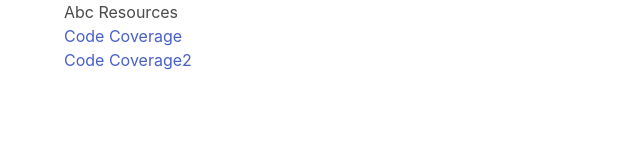
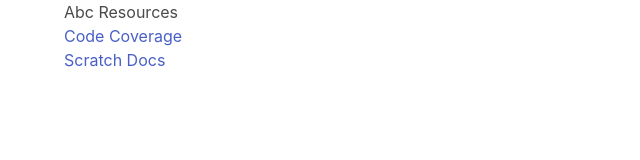
Before and after one commit to gpwclark/github-action-play, a plain HTML site: page docs/index.html in a window 1280 px wide. Shown: the full height of the page, 0-640 px from the left. Drawn offline with nearby package versions, Linux system fonts and the light colour scheme.

Commit message:
try building docs as well

```diff
--- a/docs/index.html
+++ b/docs/index.html
@@ -9,7 +9,7 @@
 			<h1>Abc Resources</h1>
 			<ul>
 				<li><a href="coverage/">Code Coverage</a></li>
-				<li><a href="coverage2/">Code Coverage2</a></li>
+				<li><a href="scratch/doc/scratch/index.html">Scratch Docs</a></li>
 			</ul>
 			<div>
 	</body>
```
Also changed, not shown: 4 other files.
